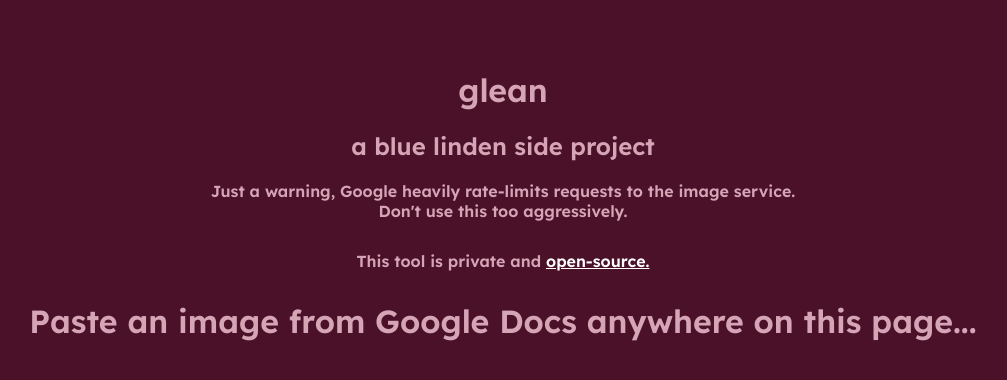
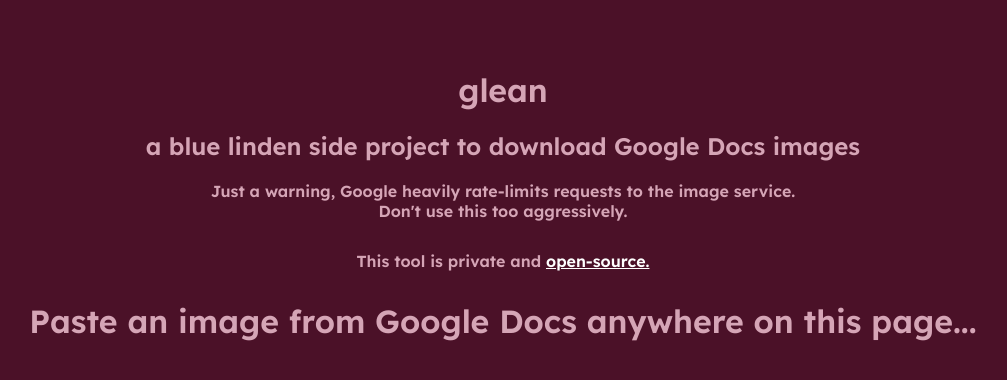
Before and after one commit to bluelinden/glean, a plain HTML site: page index.html in a window 1280 px wide. Shown: the whole page, without its empty margins (137-1144 px from the left). Drawn offline with Linux system fonts and the light colour scheme.

Commit message:
Update index.html

```diff
--- a/index.html
+++ b/index.html
@@ -12,7 +12,7 @@
     </head>
     <body>
         <h1 class="pageheader">glean</h1>
-        <h2>a blue linden side project</h2>
+        <h2>a blue linden side project to download Google Docs images</h2>
         <div style="margin-bottom: 30px;">Just a warning, Google heavily rate-limits requests to the image service. <br>Don't use this too aggressively.</div>
         <div style="margin-bottom: 30px;">This tool is private and <a href="https://github.com/bluelinden/glean">open-source.</a></div>
         <div id="drop" tabindex="0">Paste an image from Google Docs anywhere on this page...</div>
```
